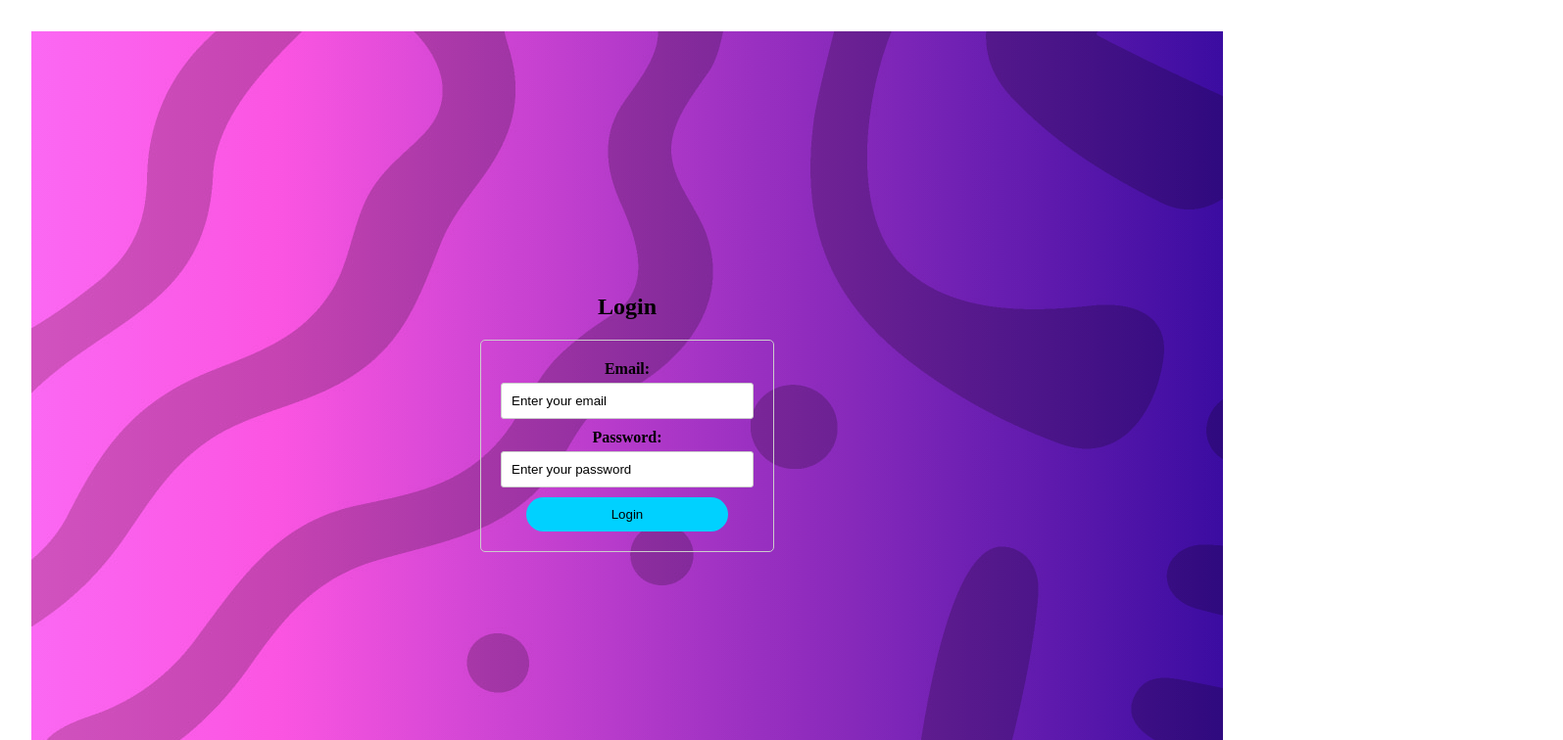
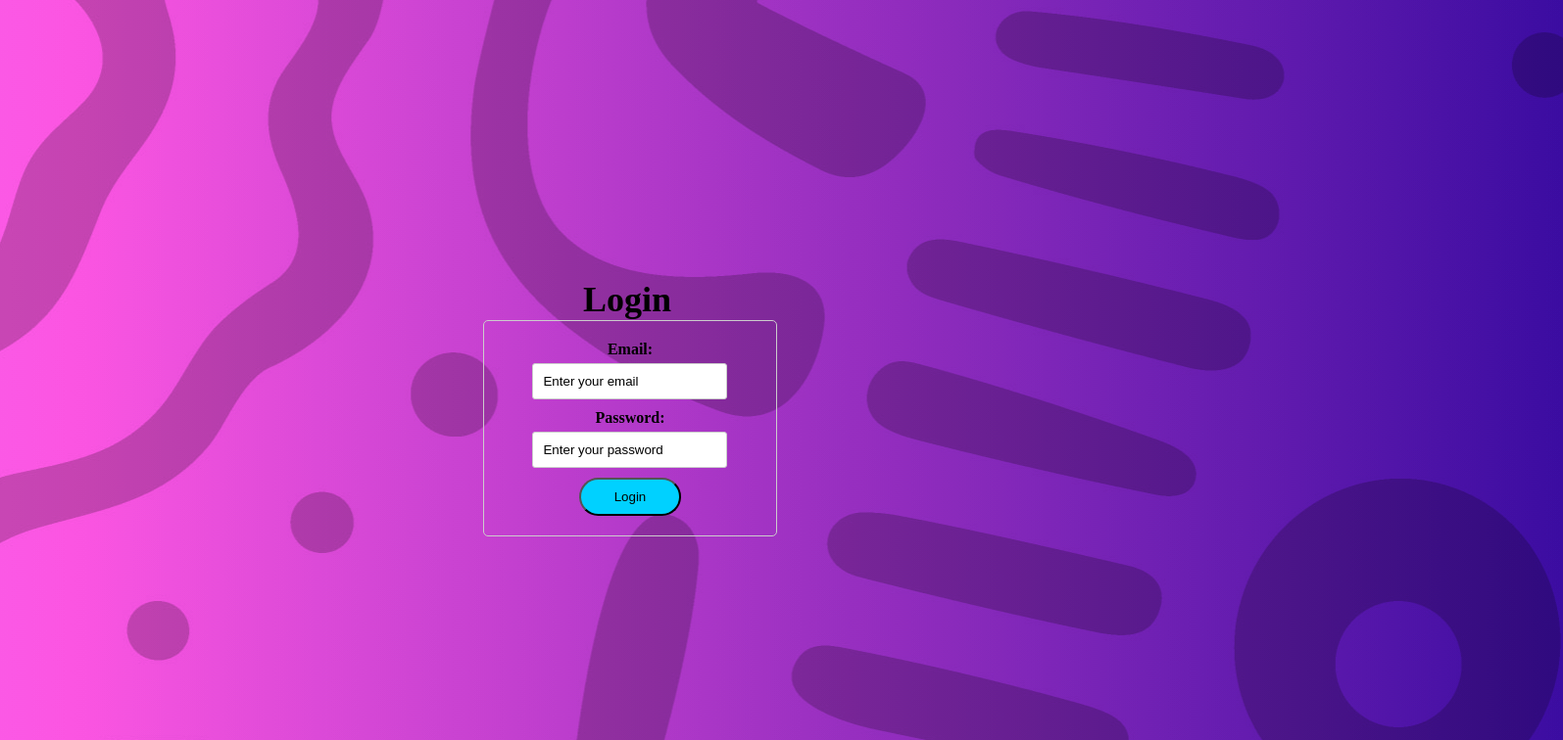
Before and after one commit to MohitSharma2312/canteen, a React (Vite) app in the folder Canteen/: page /login in a window 1280 px wide. Shown: the top 756 px of the page at 98% size, 1595 px wide, since content can reach past the window. Built offline with nearby package versions, Linux system fonts and the light colour scheme.

Commit message:
changes in navbar

```diff
--- a/Canteen/src/CSS/Login.css
+++ b/Canteen/src/CSS/Login.css
@@ -1,6 +1,9 @@
 .login-container {
-    display: flex;
-    flex-direction: column;
+    display: fixed;
+    margin-left:-28.5% ;
+    margin-top: -2.75%;
+    margin-bottom: -2.1%;
+    margin-right: -28.5%;
     align-items: center;
     justify-content: center;
 
@@ -11,20 +14,29 @@
 
   }
   h1 {
-
+    justify-content: center;
+    padding-top: 15%;
     -webkit-text-fill-color: black;
-    font-size: 24px;
-    margin-bottom: 20px;
+    font-size: 36px;
   }
 
   form {
-    display: flex;
-    flex-direction: column;
+    display: fixed;
+    justify-content: center;
+    align-items: center;
+    margin-left: 42.3%;
+
 
     width: 300px;
     padding: 20px;
     border: 1px solid #ccc;
     border-radius: 5px;
+  }
+  .password,.email{
+
+    display: flex;
+    flex-direction: column;
+
   }
 
   label {
@@ -45,9 +57,8 @@
     background-color: #00d1ff;
     color: white;
     padding: 10px 20px;
-    border: none;
-    margin-left: 10%;
-    width: 80%;
+
+    width: 40%;
     -webkit-text-fill-color: black;
     border-radius: 120px;
     cursor: pointer;
--- a/Canteen/src/CSS/home.css
+++ b/Canteen/src/CSS/home.css
@@ -10,14 +10,16 @@
   position: fixed;
   top: 0;
   left: 0;
-  width: 100%;
+  margin-left: 5%;
+  width: 90%;
   height: 60px;
-  background-color: #333;
-  transition: background-color 0.3s ease;
+  /* background-image: linear-gradient(to left, rgb(91, 118, 215), rgb(59, 163, 250), rgb(55, 215, 255)); */
+  background-color: #006D5B;
+  background-image: linear-gradient(to left, #006d5B,rgb(203, 107, 107));
 }
-
-.navbar.scrolled {
-  background-color: rgba(0, 0, 0, 0.8);
+.navbar:hover {
+  /* background-image: linear-gradient(to right,rgb(91, 118, 215), rgb(59, 163, 250), rgb(55, 215, 255)); */
+  background-image: linear-gradient(to right, #006d5B,rgb(203, 107, 107));
 }
 
 .navbar ul {
@@ -113,10 +115,12 @@
 /* Home section styles */
 .hero {
   display: flex;
+  flex-direction: column;
+  width: 100%;
   align-items: center;
   justify-content: center;
   min-height: 100vh;
-  background-color: #f0f0f0;
+  background-image:linear-gradient(to bottom, #608F91, white);
 }
 
 .hero h1 {
--- a/Canteen/src/CSS/navbar.css
+++ b/Canteen/src/CSS/navbar.css
@@ -2,6 +2,7 @@
 .navbar {
 
     width: 100%;
+
     height: 8%;
     background-color: #7d0061;
     transition: background-color 0.3s ease;
@@ -9,9 +10,8 @@
     border-radius: 10px; /* Add this to round the ends of the navbar */
   }
 
+  .navbar.scrolled {
 
-  .navbar.scrolled {
-    background-color: rgba(0, 0, 0, 0.8);
   }
 
   .navbar-list {
@@ -23,7 +23,7 @@
   }
   .navbar-item:first-child{
     color: black;
-    margin-right: 37.5%;
+    margin-right: 38%;
     font-family:'Gill Sans', 'Gill Sans MT', Calibri, 'Trebuchet MS', sans-serif;
     font-weight: 900;
 
@@ -45,9 +45,8 @@
     font-weight: bold;
   }
 
-  .navbar-link:hover {
-    color: #0ce6e6;
-    animation: zoomIn 0.3s ease-in-out forwards;
+  .navbar-item:hover {
+    animation: zoomIn 0.2s ease-in-out forwards;
     transform: scale(1.5); /* Add this to make the links pop out */
   }
 
@@ -56,6 +55,6 @@
       transform: scale(1);
     }
     to {
-      transform: scale(3.05); /* Adjust the scale factor for desired zoom level */
+      transform: scale(1.5); /* Adjust the scale factor for desired zoom level */
     }
   }
--- a/Canteen/src/pages/Login.jsx
+++ b/Canteen/src/pages/Login.jsx
@@ -36,7 +36,7 @@ const Login = () => {
     <div className="login-container">
       <h1>Login</h1>
       <form onSubmit={handleSubmit}>
-        <label htmlFor="email">Email:</label>
+        <label className='email' htmlFor="email">Email:</label>
         <input
           type="email"
           id="email"
@@ -45,7 +45,7 @@ const Login = () => {
           placeholder="Enter your email"
           required
         />
-        <label htmlFor="password">Password:</label>
+        <label className='password' htmlFor="password">Password:</label>
         <input
           type="password"
           id="password"
@@ -55,7 +55,7 @@ const Login = () => {
           required
         />
         {errorMessage && <p className="error-message">{errorMessage}</p>}
-        <button type="submit">Login</button>
+        <button className='submit-btn' type="submit">Login</button>
       </form>
     </div>
   );
--- a/Canteen/src/pages/home.jsx
+++ b/Canteen/src/pages/home.jsx
@@ -10,8 +10,8 @@ const homeData = {
   description: "Welcome to your homepage!",
   carouselItems: [
     {
-      image: "image1.jpg",
-      title: "Slide 1 Title",
+      image : "C:/web development/canteen/Canteen/src/assets/Humaaans - Friend Meeting.png", // Replace with your actual image URL
+      title: "Slide 1 Ttle",
       description: "Slide 1 Description",
     },
     // ... other carousel items
@@ -37,7 +37,7 @@ export default function Home() {
   return (
     <div className="container-fluid">
       <Navbar scrollTop={scrollTop} /> {/* Pass scrollTop to Navbar */}
-      <Carousel items={homeData.carouselItems} /> {/* Pass carousel items to Carousel */}
+      {/* <Carousel items={homeData.carouselItems} /> Pass carousel items to Carousel */}
       <section id="home" className="hero is-full height">
         <div className="hero-body">
           <div className="container has-text-centered">
```
Also changed, not shown: Canteen/src/assets/Humaaans - Friend Meeting.png (added).
